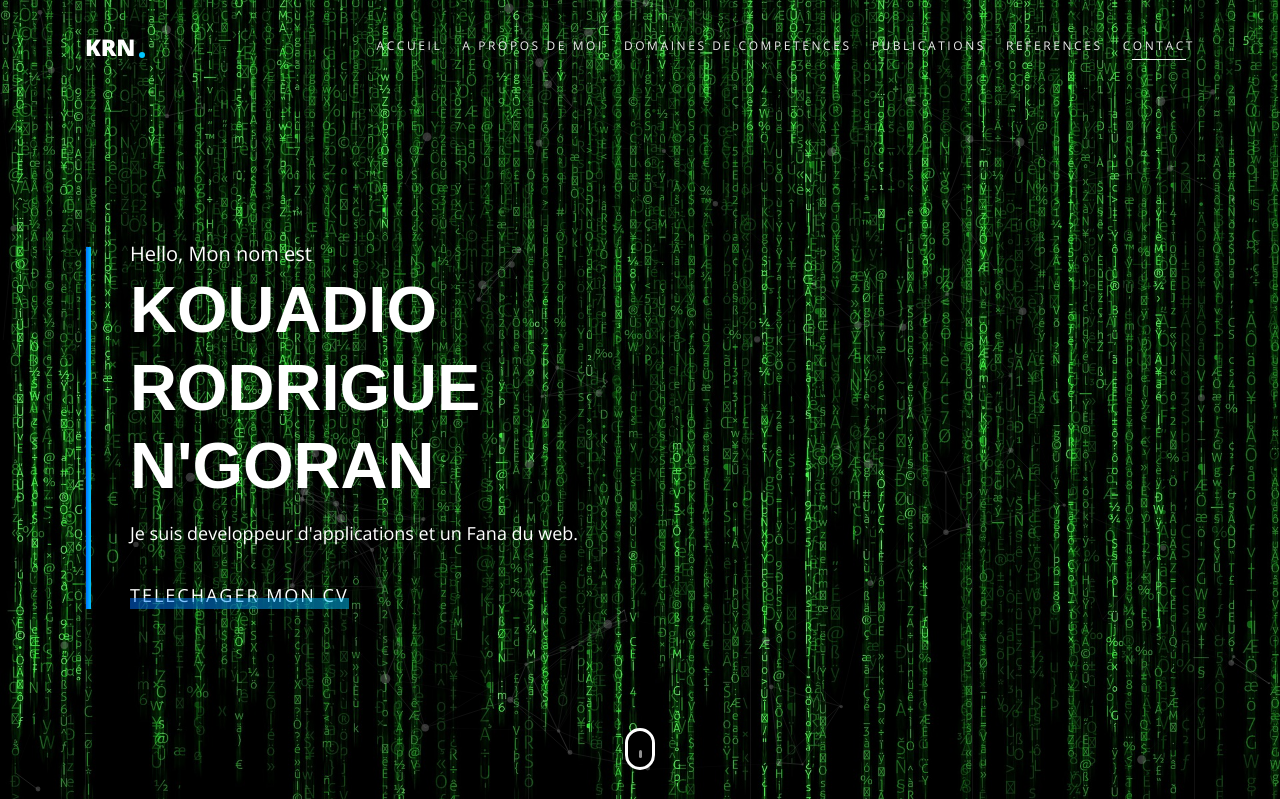
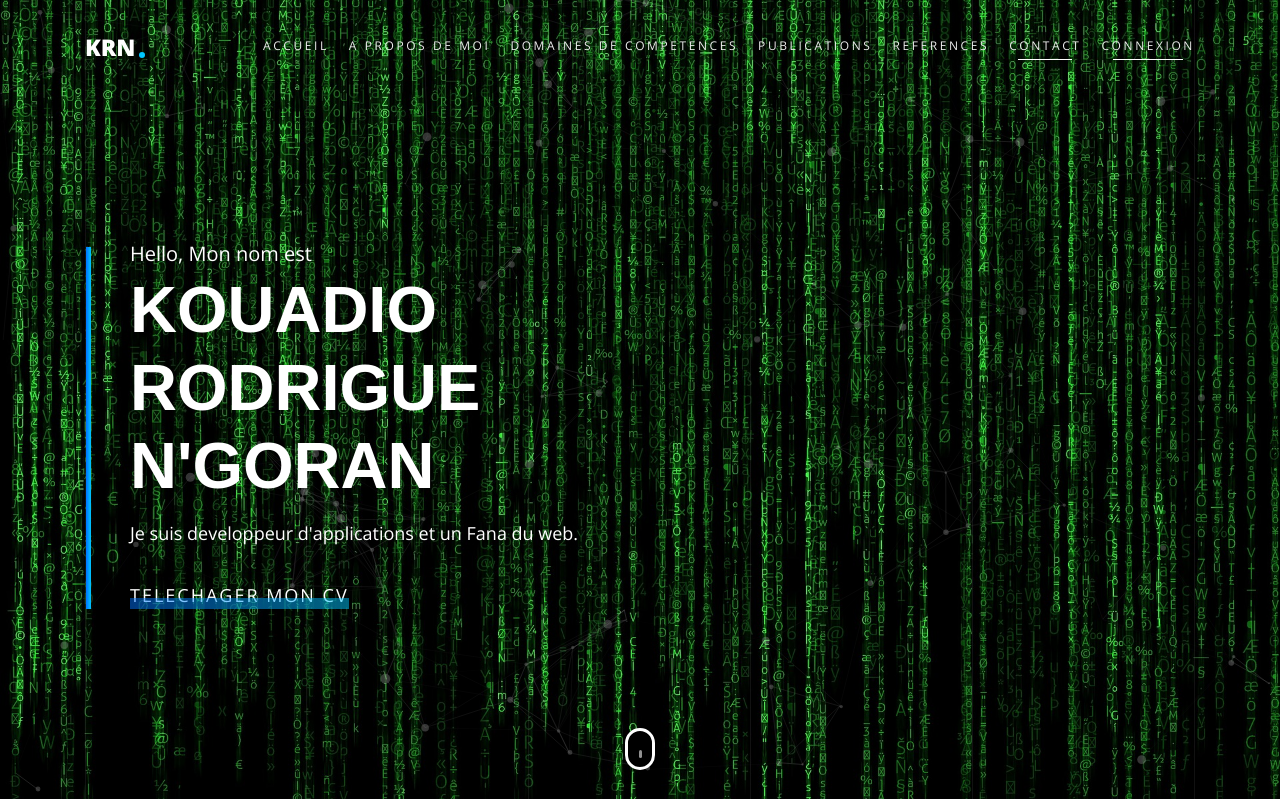
Before and after one commit to drigos1er/BlogOC, a PHP site: page / in a window 1280 px wide. Shown: the top 799 px of the page. Run offline with PHP 8.4, Linux system fonts and the light colour scheme; some libraries are stand-ins or nearby versions; some web fonts are replaced.

Commit message:
1ERE BRANCH

```diff
--- a/view/frontend/home.html.twig
+++ b/view/frontend/home.html.twig
@@ -66,6 +66,7 @@
                     <li><a class="nav-link" href="#portfolio">REFERENCES</a></li>
 
                     <li><a class="nav-link" href="#contact">CONTACT</a></li>
+                    <li><a class="nav-link" href="#contact">CONNEXION</a></li>
                 </ul>
             </div>
             <!-- / -->
```
